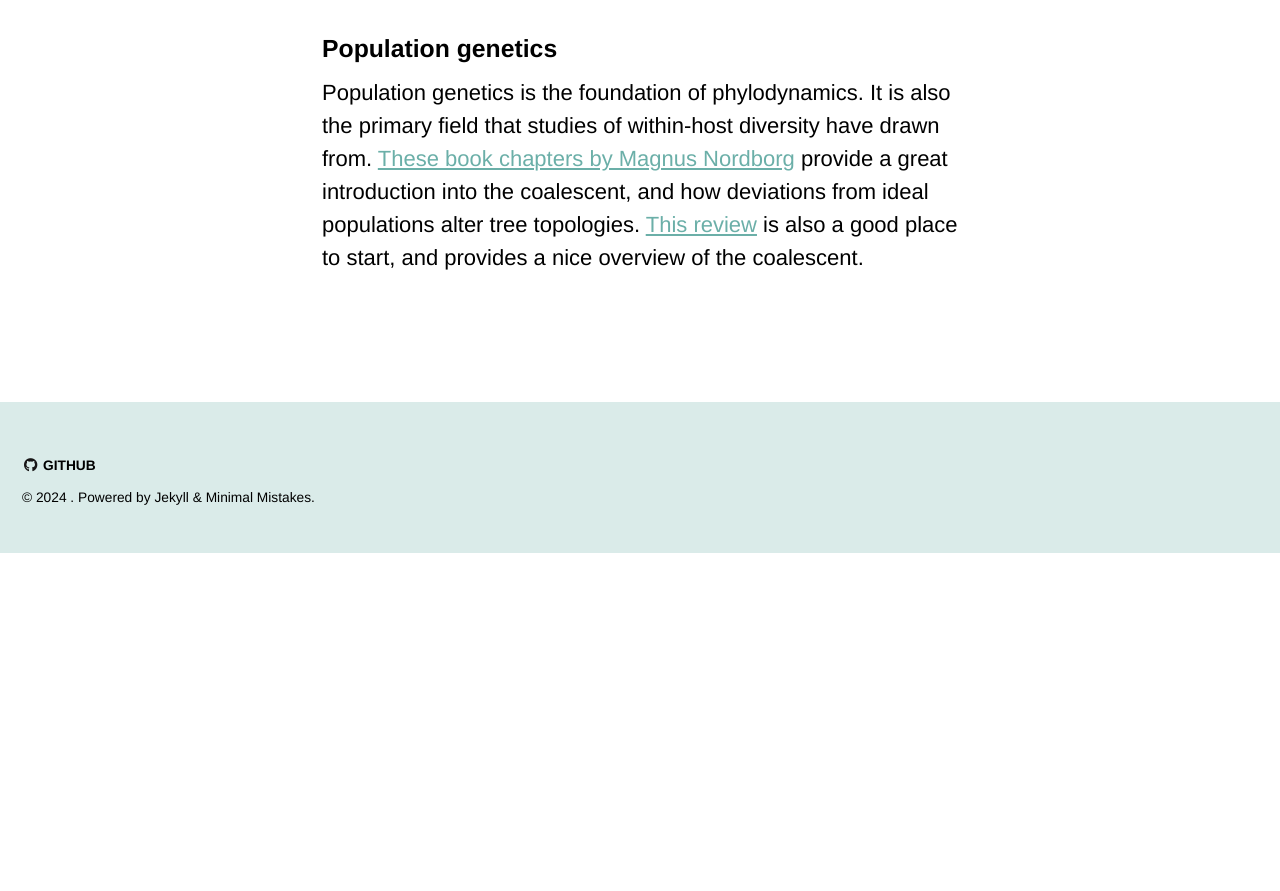
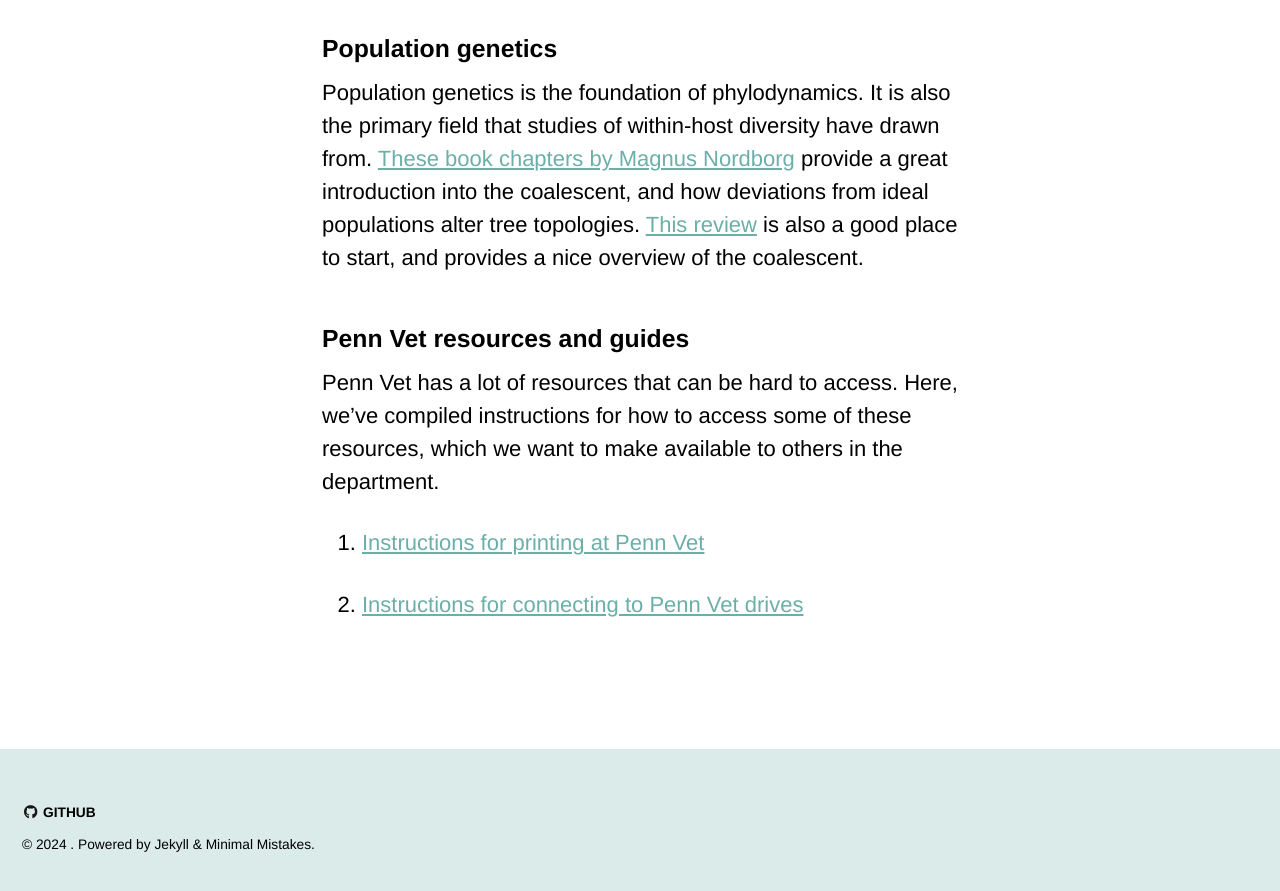
Before and after one commit to lmoncla/monclalab, a Jekyll site: the page built from _pages/handbook.md, in a window 1280 px wide and 900 px high, scrolled down 11689 px. Shown: the top 891 px of the window. Built offline with Jekyll 4.4.1, drawn with Linux system fonts in a browser that asks for light colours; cached includes are drawn as plain includes; a script that is not in the unit is left out; comment, search, counter and statistics services are not loaded; before the commit the page ends 12242 px from its top, so only the background shows below that.

Commit message:
adding webinar and printing information

```diff
--- a/_pages/handbook.md
+++ b/_pages/handbook.md
@@ -96,3 +96,9 @@ This handbook was written by Alli Black and Gytis Dudas, specifically targeting
 
 ### Population genetics
 Population genetics is the foundation of phylodynamics. It is also the primary field that studies of within-host diversity have drawn from. [These book chapters by Magnus Nordborg](https://people.eecs.berkeley.edu/~jordan/sail/readings/nordborg.pdf) provide a great introduction into the coalescent, and how deviations from ideal populations alter tree topologies. [This review](https://www.nature.com/articles/nrg795) is also a good place to start, and provides a nice overview of the coalescent.
+
+### Penn Vet resources and guides
+Penn Vet has a lot of resources that can be hard to access. Here, we've compiled instructions for how to access some of these resources, which we want to make available to others in the department.
+1. [Instructions for printing at Penn Vet](https://roasted-rainstorm-aab.notion.site/Printing-101-412fb29046444147ab636c16388dcea6?pvs=4)
+
+2. [Instructions for connecting to Penn Vet drives](https://roasted-rainstorm-aab.notion.site/How-To-Connect-to-the-Penn-Drives-d2c796f94b864247aa207f90708f60a7?pvs=4)
```
Also changed, not shown: _pages/outreach.md (+3 -0 lines).
